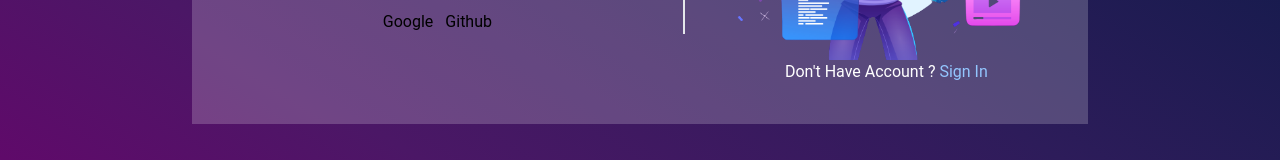
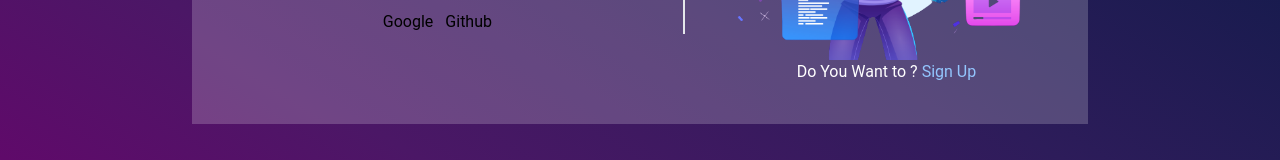
Before and after one commit to Pankajupadhyay01/React-firebase-project, a React (Vite) app: page /Login in a window 1280 px wide. Shown: the part 504-664 px from the top of the page. Built offline with nearby package versions, Linux system fonts and the light colour scheme.

Commit message:
Login/Signup Page Updated

```diff
--- a/src/Pages/Login.jsx
+++ b/src/Pages/Login.jsx
@@ -63,7 +63,7 @@ const Login = () => {
 
                   {/* Signup page link For mobile */}
                   <div className='text-white md:hidden'>
-                    Don't Have Account ? <button className='text-blue-300 ' onClick={() => Form == "Sign In" ? setForm("Sign Up") : setForm("Sign In")}>{Form}</button>
+                    Do You Want to ? <button className='text-blue-300 ' onClick={() => func()}>{Form == "Sign In" ? "Sign Up" : "Sign In"}</button>
                   </div>
                 </div>
 
@@ -74,7 +74,7 @@ const Login = () => {
 
                   {/* Signup page link for desktop */}
                   <div className='text-white'>
-                    Don't Have Account ? <button className='text-blue-300' onClick={() => func()}>{Form}</button>
+                    Do You Want to  ? <button className='text-blue-300' onClick={() => func()}>{Form == "Sign In" ? "Sign Up" : "Sign In"}</button>
                   </div>
                 </div>
 
```
